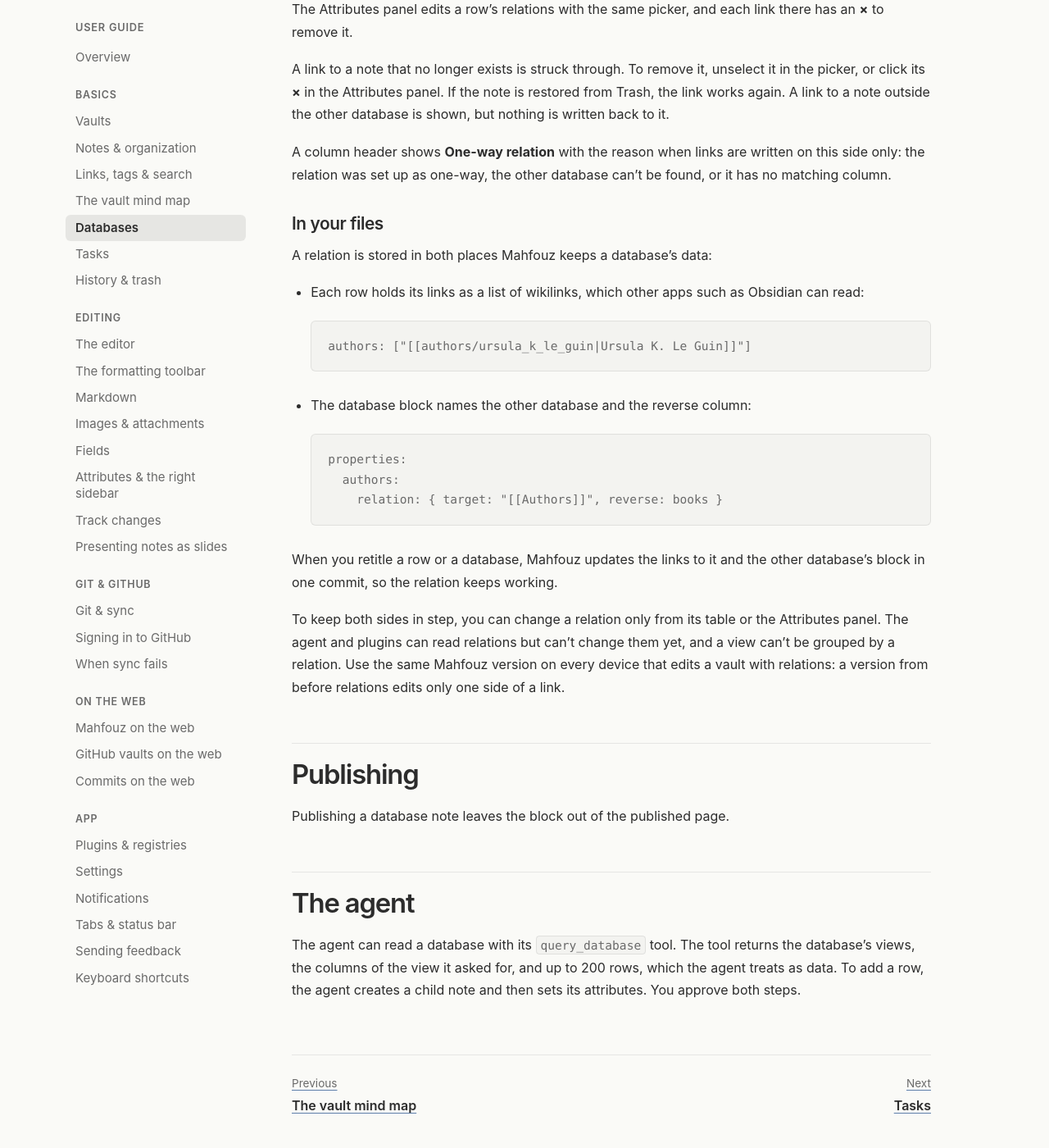
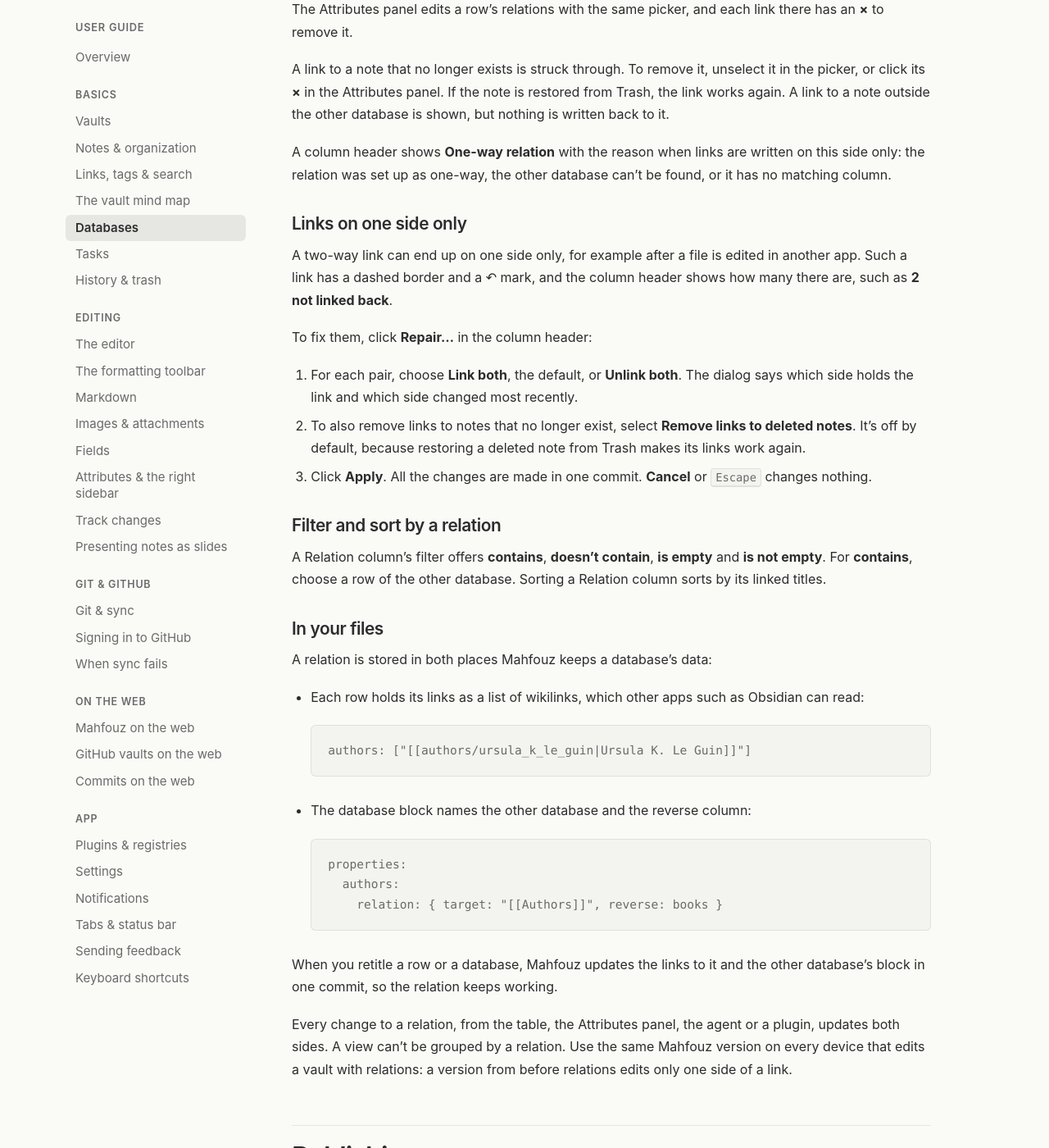
Before and after one commit to mahfouz-app/docs, a Jekyll site: the page built from guide/databases.md, in a window 1280 px wide and 1400 px high, scrolled down 5995 px. Shown: the whole window at 82% size. Built offline with Jekyll 4.4.1, drawn with Linux system fonts in a browser that asks for light colours; some of the changed text lies outside the part shown.

Commit message:
docs(databases): relation drift repair, relation filters and the agent
Co-Authored-By: Claude Opus 5.5 <noreply@anthropic.com>

```diff
--- a/guide/databases.md
+++ b/guide/databases.md
@@ -239,6 +239,29 @@ A column header shows **One-way relation** with the reason when links are
 written on this side only: the relation was set up as one-way, the other
 database can't be found, or it has no matching column.
 
+### Links on one side only
+
+A two-way link can end up on one side only, for example after a file is
+edited in another app. Such a link has a dashed border and a ↶ mark, and the
+column header shows how many there are, such as **2 not linked back**.
+
+To fix them, click **Repair…** in the column header:
+
+1. For each pair, choose **Link both**, the default, or **Unlink both**. The
+   dialog says which side holds the link and which side changed most
+   recently.
+2. To also remove links to notes that no longer exist, select **Remove links
+   to deleted notes**. It's off by default, because restoring a deleted note
+   from Trash makes its links work again.
+3. Click **Apply**. All the changes are made in one commit. **Cancel** or
+   <kbd>Escape</kbd> changes nothing.
+
+### Filter and sort by a relation
+
+A Relation column's filter offers **contains**, **doesn't contain**, **is
+empty** and **is not empty**. For **contains**, choose a row of the other
+database. Sorting a Relation column sorts by its linked titles.
+
 ### In your files
 
 A relation is stored in both places Mahfouz keeps a database's data:
@@ -261,10 +284,9 @@ A relation is stored in both places Mahfouz keeps a database's data:
 When you retitle a row or a database, Mahfouz updates the links to it and the
 other database's block in one commit, so the relation keeps working.
 
-To keep both sides in step, you can change a relation only from its table or
-the Attributes panel. The agent and plugins can read relations
-but can't change them yet, and a view can't be grouped by a relation.
-Use the same Mahfouz version on every device that edits a vault with
+Every change to a relation, from the table, the Attributes panel, the agent
+or a plugin, updates both sides. A view can't be grouped by a relation. Use
+the same Mahfouz version on every device that edits a vault with
 relations: a version from before relations edits only one side of a link.
 
 ## Publishing
@@ -278,3 +300,9 @@ returns the database's views, the columns of the view it asked for, and up to
 200 rows, which the agent treats as data. To
 add a row, the agent creates a child note and then sets its attributes. You
 approve both steps.
+
+The agent can also link and unlink rows. Its change lists every note it
+affects, including the rows of the other database that get their links
+updated. When the agent may apply safe edits on its own, a relation change
+that removes links or changes other notes still waits for you to approve it.
+Undoing the agent's change restores both sides.
```
